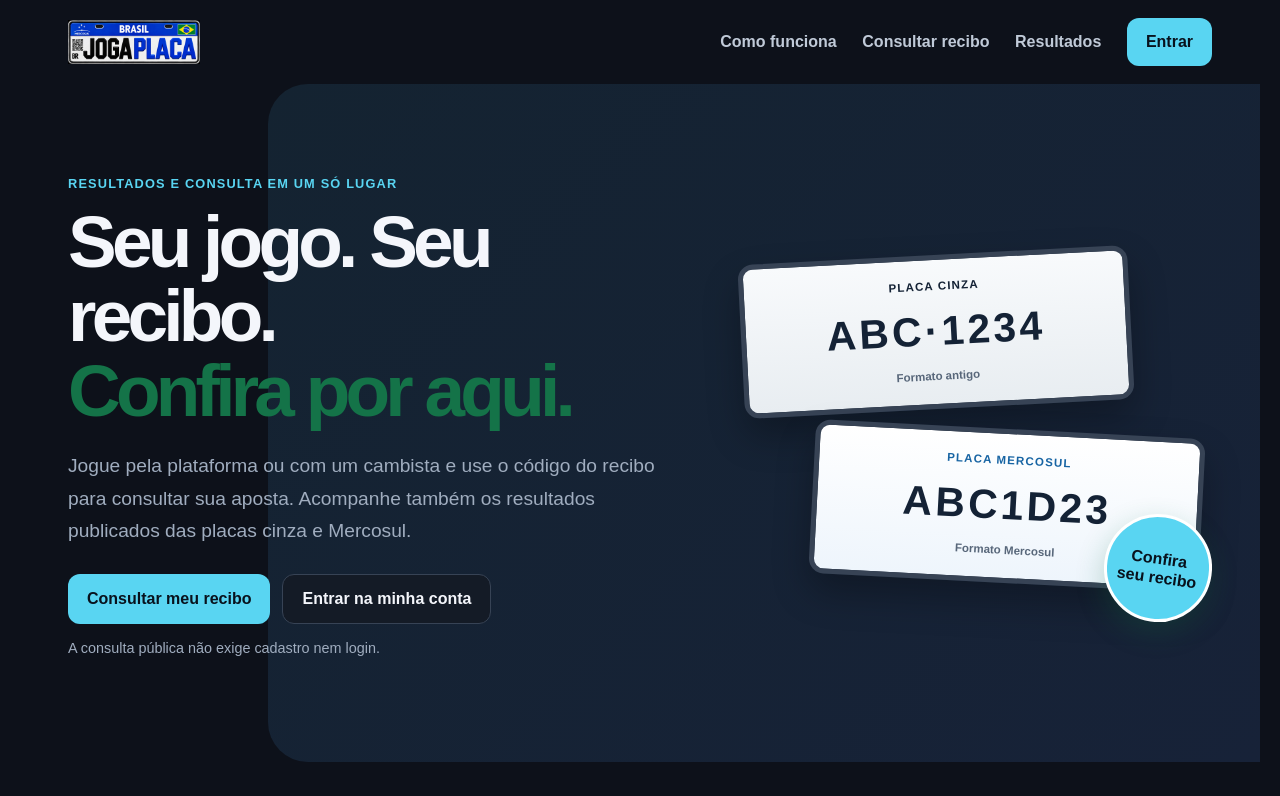
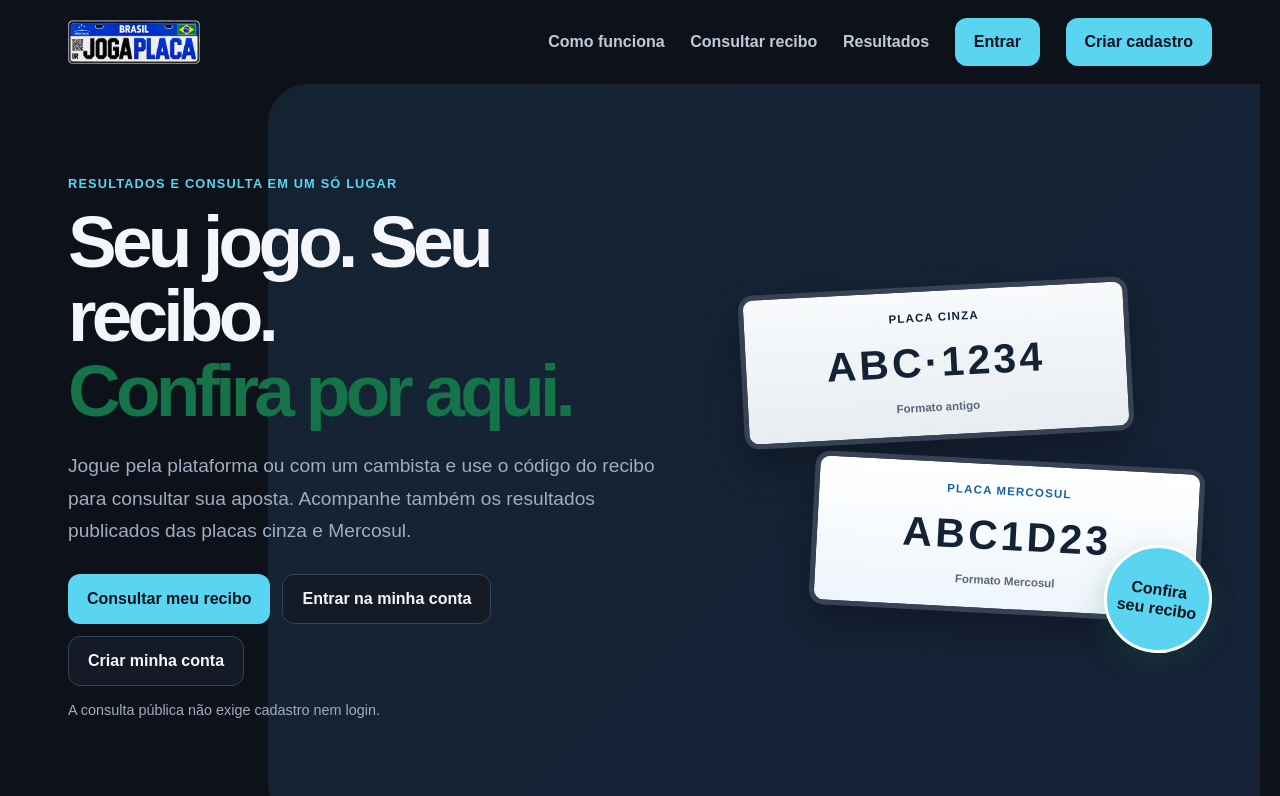
Before and after one commit to jpveiculos/JogaPlacas, a Next.js app: page / in a window 1280 px wide. Shown: the top 796 px of the page. Built offline with nearby package versions, Linux system fonts and the light colour scheme; no server answers; the database is empty.

Commit message:
Add public signup entry points to homepage

```diff
--- a/src/app/page.tsx
+++ b/src/app/page.tsx
@@ -28,6 +28,7 @@ export default async function HomePage() {
           <a href="#consulta-recibo">Consultar recibo</a>
           <a href="#resultados-publicos">Resultados</a>
           <Link className="home-login-button" href="/login">Entrar</Link>
+          <Link className="home-login-button" href="/cadastro">Criar cadastro</Link>
         </nav>
       </header>
 
@@ -39,6 +40,7 @@ export default async function HomePage() {
           <div className="home-hero-actions">
             <a className="home-primary-button" href="#consulta-recibo">Consultar meu recibo</a>
             <Link className="home-secondary-button" href="/login">Entrar na minha conta</Link>
+            <Link className="home-secondary-button" href="/cadastro">Criar minha conta</Link>
           </div>
           <p className="home-small-note">A consulta pública não exige cadastro nem login.</p>
         </div>
```
